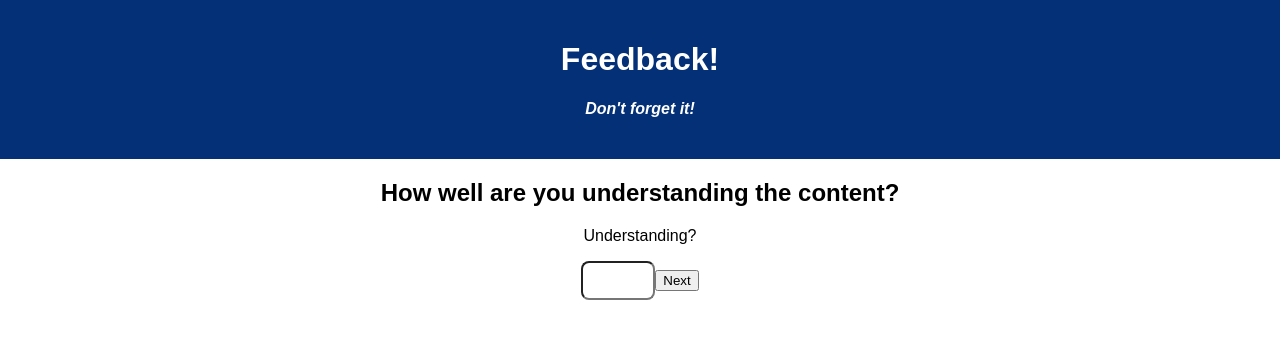
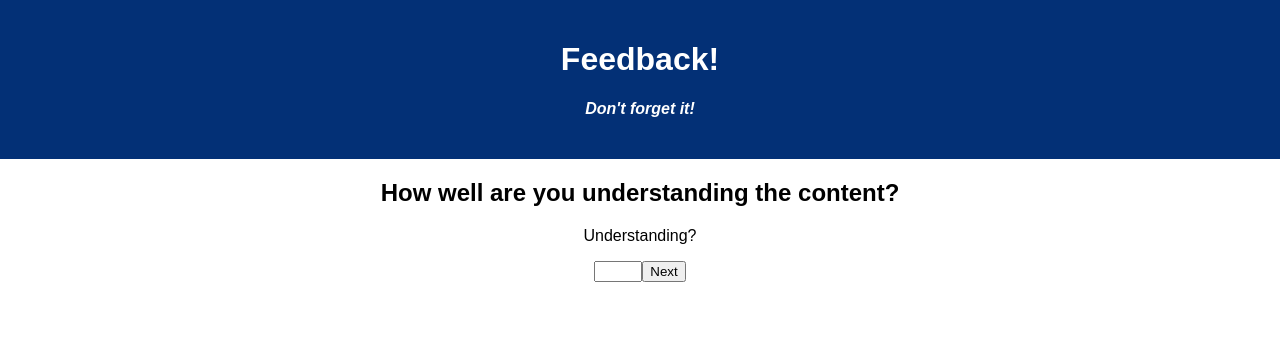
Before and after one commit to SHickman7/weekend-redux-feedback-loop, a React (Vite) app: page /#/understanding in a window 1280 px wide. Shown: the top 338 px of the page. Built offline with nearby package versions, Linux system fonts and the light colour scheme; no server answers.

Commit message:
progress so far

```diff
--- a/src/components/App/App.jsx
+++ b/src/components/App/App.jsx
@@ -9,26 +9,26 @@ import Understanding from "../Understanding/Understanding";
 import Support from "../Support/Support";
 import Comments from "../Comments/Comments";
 import Review from "../Review/Review";
-import SubmissionSuccess from "../SubmissionSuccess/SubmissionSuccess";
+import ThankyouScreen from "../ThankyouScreen/ThankyouScreen";
 import { useState, useEffect } from "react";
 
 function App() {
 
-const [feedbackList, setFeedbackList] = useState([]);
+// const [feedbackList, setFeedbackList] = useState([]);
 
-const getFeedbackList = () =>{
-  axios
-  .get("/api/feedback")
-  .then((response) => {
-    console.log("GET request was successful", response.data)
-    setFeedbackList(response.data);
-  })
-  .catch((err) => {
-    console.log("GET error in getting feedbackList", err);
-  });
-};
-//On load, get list
-useEffect(getFeedbackList, []);
+// const getFeedbackList = () =>{
+//   axios
+//   .get("/api/feedback")
+//   .then((response) => {
+//     console.log("GET request was successful", response.data)
+//     setFeedbackList(response.data);
+//   })
+//   .catch((err) => {
+//     console.log("GET error in getting feedbackList", err);
+//   });
+// };
+// //On load, get list
+// useEffect(getFeedbackList, []);
 
 
   return (
@@ -53,8 +53,8 @@ useEffect(getFeedbackList, []);
           <Route path="/review">
             <Review />
           </Route>
-          <Route path="/SubmissionSuccess">
-            <SubmissionSuccess />
+          <Route path="/ThankyouScreen">
+            <ThankyouScreen />
           </Route>
       </div>
     </Router>
--- a/src/components/Feeling/Feeling.jsx
+++ b/src/components/Feeling/Feeling.jsx
@@ -1,23 +1,13 @@
 import { useDispatch } from 'react-redux';
-import { useState, useEffect } from "react";
+import { useState } from "react";
 import { useHistory } from 'react-router-dom';
 
 
 function Feeling (){
 
-    const [feelingRating, setFeelingRating] = useState ('');
+    const [feelingRating, setFeelingRating] = useState ("");
     const dispatch = useDispatch ();
     const history = useHistory();
-
-    // const handleSubmit = () => {
-    //     if (feelingRating.length > 0){
-    //         dispatch({
-    //             type: "ADD_FEELING",
-    //             payload: {feelingRating}
-    //         })
-    //         history.push('/understanding');
-    //         }
-    //     };
 
 
     return(
@@ -28,15 +18,14 @@ function Feeling (){
                 <input
                     type = "number" min="1" max="5"
                     value = {feelingRating}
-                onChange = {(event) => setFeelingRating(event.target.value)}
-                style = {styles.input}
-                required
+                    onChange = {(event) => setFeelingRating(Number(event.target.value))}
                     data-testid="input"
                     />
-            <button onClick = {() => {
+                <button onClick = {(event) => {
+                    event.preventDefault();
                     dispatch({
                         type: "ADD_FEELING",
-                    payload: {feelingRating}
+                        payload: {feelingRating},
                     })
                     history.push('/understanding');
                 }}
@@ -47,45 +36,3 @@ function Feeling (){
 };
 
 export default Feeling;
-
-const styles = {
-    container: {
-        textAlign: 'center',
-        margin: 'auto',
-        padding: '20px',
-    },
-    heading: {
-        fontSize: '34px',
-        marginBottom: '10px',
-        color: "#033076",
-        borderBottom: "3px solid #033076",
-        paddingBottom: 20,
-        borderRadius: "8px",
-    },
-    input: {
-        padding: '10px',
-        marginBottom: '10px',
-        width: '50px',
-        borderRadius: 8,
-    },
-    disabledButton: {
-        backgroundColor: 'gray',
-        color: 'white',
-        cursor: 'not-allowed',
-        margin: 10,
-        padding: 15,
-        borderRadius: "8px",
-        border: "none",
-        boxShadow: "0px 0px 10px 0px grey",
-    },
-    enabledButton: {
-        backgroundColor: '#033076',
-        color: 'white',
-        cursor: 'pointer',
-        margin: 10,
-        padding: 15,
-        borderRadius: "8px",
-        border: "none",
-        boxShadow: "0px 0px 10px 0px grey",
-    },
-};
--- a/src/components/Review/Review.jsx
+++ b/src/components/Review/Review.jsx
@@ -6,7 +6,6 @@ function Review(){
 
     const history = useHistory();
     const dispatch = useDispatch();
-    // const feedbackProfileInfo = useSelector(store => store.feedbackProfile);
     const feelingInfo = useSelector (store => store.feelingInfo);
     const understandingInfo = useSelector (store => store.understandingInfo);
     const supportInfo = useSelector (store => store.supportInfo);
@@ -16,14 +15,16 @@ function Review(){
 
     const submit = () => {
 
+        let feedback = {feeling: feelingInfo.feelingRating, understanding: understandingInfo.understandingRating, support: supportInfo.supportRating, comments: commentsInfo.commentsText}
+
         axios({
             method: 'POST',
             url: '/api/feedback',
-            data: {feeling: feelingInfo.feelingRating, understanding: understandingInfo.understandingRating, support: supportInfo.supportRating, comments: commentsInfo.commentsText}
+            data: feedback
 
         }).then(response => {
             console.log('Successful POST', response);
-            history.push('/SubmissionSuccess');
+            history.push('/ThankyouScreen');
         }).catch(error => {
             console.log('Error sending feedback', error);
         });
@@ -33,11 +34,11 @@ function Review(){
     return(
         <>
             <h2>Review Your Feedback</h2>
-            <p>Feelings: {feelingInfo.feelingRating}</p>
+            <p>Feeling: {feelingInfo.feelingRating}</p>
             <p>Understanding: {understandingInfo.understandingRating}</p>
             <p>Support: {supportInfo.supportRating}</p>
-            <p>Comments:{commentsInfo.commentsText}</p>
-            <button className="submit_button" onClick={submit}data-testid="next">Submit</button>
+            <p>Comments: {commentsInfo.commentsText}</p>
+            <button onClick={submit} data-testid="next">Submit</button>
 
         </>
     )
--- a/src/components/Support/Support.jsx
+++ b/src/components/Support/Support.jsx
@@ -5,7 +5,7 @@ import { useHistory } from 'react-router-dom';
 
 function Support (){
 
-    const [supportRating, setSupportRating] = useState ('');
+    const [supportRating, setSupportRating] = useState ("");
     const dispatch = useDispatch ();
     const history = useHistory();
 
@@ -26,7 +26,7 @@ function Support (){
             <input
                  type = "number" min="1" max="5"
                  value = {supportRating}
-                 onChange = {(event) => setSupportRating(event.target.value)}
+                 onChange = {(event) => setSupportRating(Number(event.target.value))}
                  style = {styles.input}
                  required
                  data-testid="input"
--- a/src/components/SubmissionSuccess/SubmissionSuccess.jsx
+++ b/src/components/ThankyouScreen/ThankyouScreen.jsx
@@ -4,7 +4,7 @@ import '../App/App.css';
 
 
 
-function SubmissionSuccess(){
+function ThankyouScreen(){
 
     const dispatch = useDispatch();
     const history = useHistory();
@@ -41,4 +41,4 @@ function SubmissionSuccess(){
     )
 }
 
-export default SubmissionSuccess;
+export default ThankyouScreen;
--- a/src/components/Understanding/Understanding.jsx
+++ b/src/components/Understanding/Understanding.jsx
@@ -1,52 +1,12 @@
 import { useDispatch } from 'react-redux';
-import { useState, useEffect } from "react";
+import { useState } from "react";
 import { useHistory } from 'react-router-dom';
-
 
 function Understanding (){
 
-    const [understandingRating, setUnderstandingRating] = useState ('');
+    const [understandingRating, setUnderstandingRating] = useState ("");
     const dispatch = useDispatch ();
     const history = useHistory();
-
-    const styles = {
-        input: {
-            padding: '10px',
-            marginBottom: '10px',
-            width: '50px',
-            borderRadius: 8,
-        },
-        disabledButton: {
-            backgroundColor: 'gray',
-            color: 'white',
-            cursor: 'not-allowed',
-            margin: 10,
-            padding: 15,
-            borderRadius: "8px",
-            border: "none",
-            boxShadow: "0px 0px 10px 0px grey",
-        },
-        enabledButton: {
-            backgroundColor: '#033076',
-            color: 'white',
-            cursor: 'pointer',
-            margin: 10,
-            padding: 15,
-            borderRadius: "8px",
-            border: "none",
-            boxShadow: "0px 0px 10px 0px grey",
-        },
-    };
-
-    const handleSubmit = () => {
-        if (understandingRating.length > 0){
-            dispatch({
-                type: "ADD_UNDERSTANDING",
-                payload: {understandingRating}
-            });
-            history.push('/support');
-            }}
-
 
     return(
         <>
@@ -56,9 +16,7 @@ function Understanding (){
             <input
                 type = "number" min="1" max="5"
                 value = {understandingRating}
-                onChange = {(event) => setUnderstandingRating(event.target.value)}
-                style = {styles.input}
-                required
+                onChange = {(event) => setUnderstandingRating(Number(event.target.value))}
                 data-testid="input"
                 />
             <button onClick = {() => {
--- a/src/store.js
+++ b/src/store.js
@@ -17,7 +17,7 @@ const understandingInfo = (state = {}, action) => {
         if (action.type === 'ADD_UNDERSTANDING'){
                 return action.payload;
         }
-        if (action.type === 'CLEAR_UNDERSTANDDING'){
+        if (action.type === 'CLEAR_UNDERSTANDING'){
                 return {};
         }
         return state;
```
Also changed, not shown: 1 other file (tests, documents, lock files or other folders). Lines whose indentation alone changed are shown as unchanged.
